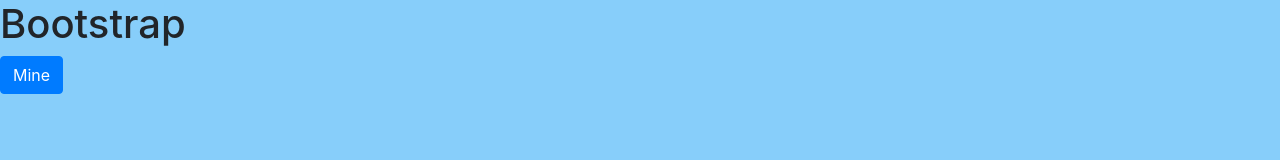
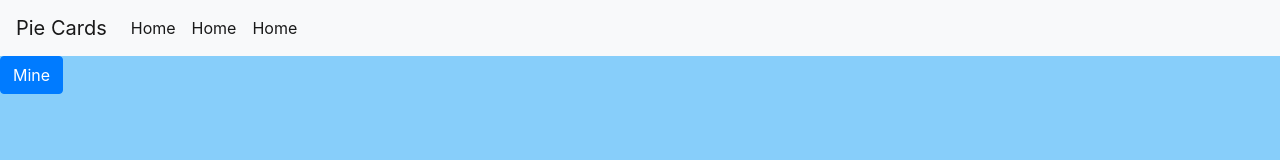
Before and after one commit to djunaim/bootstrap, a plain HTML site: page index.html in a window 1280 px wide. Drawn offline with nearby package versions, Linux system fonts and the light colour scheme.

Commit message:
added html

```diff
--- a/index.html
+++ b/index.html
@@ -9,7 +9,27 @@
     <title>Bootstrap</title>
 </head>
 <body>
-    <h1>Bootstrap</h1>
+    <nav class="navbar navbar-expand-lg navbar-light bg-light">
+        <a class="navbar-brand" href="#">Pie Cards</a>
+        <button class="navbar-toggler" type="button" data-toggle="collapse" data-target="#navbarSupportedContent" aria-controls="navbarSupportedContent" aria-expanded="false" aria-label="Toggle navigation">
+          <span class="navbar-toggler-icon"></span>
+        </button>
+
+        <div class="collapse navbar-collapse" id="navbarSupportedContent">
+          <ul class="navbar-nav mr-auto">
+            <li class="nav-item active">
+              <a class="nav-link" href="#">Home <span class="sr-only">(current)</span></a>
+            </li>
+            <li class="nav-item active">
+              <a class="nav-link" href="#">Home <span class="sr-only">(current)</span></a>
+            </li>
+            <li class="nav-item active">
+              <a class="nav-link" href="#">Home <span class="sr-only">(current)</span></a>
+            </li>
+          </ul>
+        </div>
+      </nav>
+
     <button type="button" class="btn btn-primary">Mine</button>
     <script src="./main.js"></script>
 </body>
```
